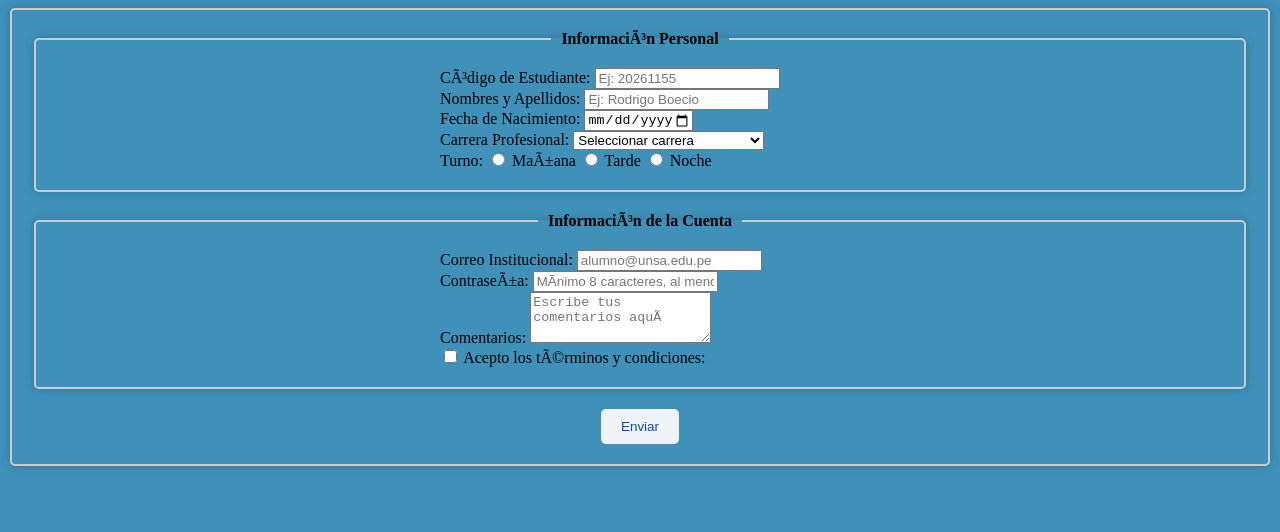
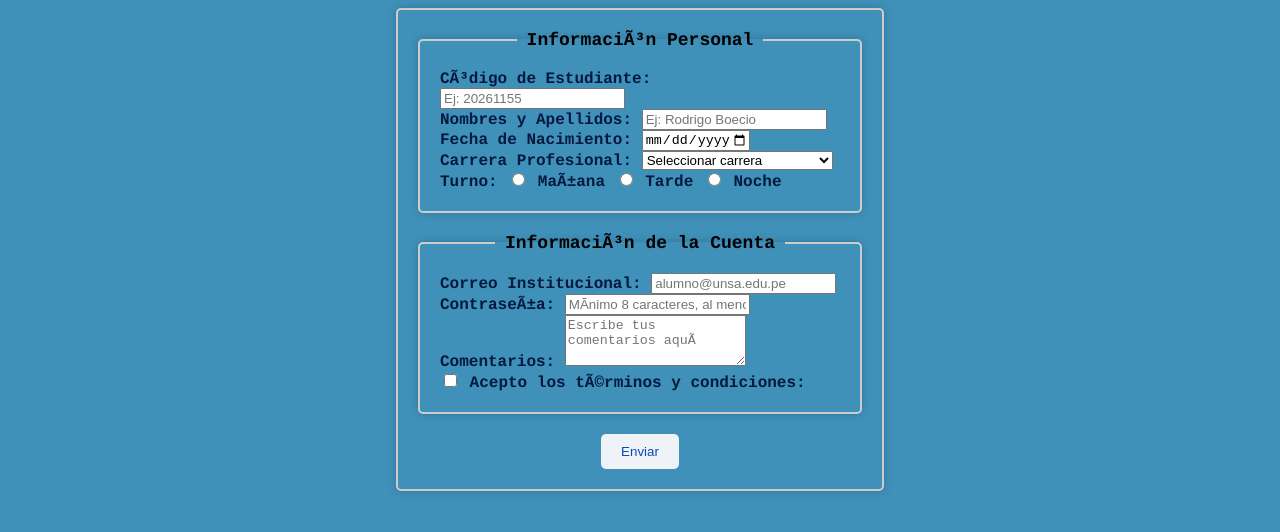
Before and after one commit to f-mamanip/IDWeb, a plain HTML site: page Lab02/index.html in a window 1280 px wide. Drawn offline with Linux system fonts and the light colour scheme.

Commit message:
upload: actualizacion de CSS

```diff
--- a/Lab02/css/style.css
+++ b/Lab02/css/style.css
@@ -3,6 +3,10 @@ body {
 }
 
 fieldset {
+    font-size: 16px;
+    font-family: Courier, cursive ;
+    margin: auto;
+    width: fit-content;
     padding: 10px 20px;
     box-shadow: 0 0 10px rgba(5, 5, 5, 0.2);
     border: 2px solid #ccc;
@@ -12,6 +16,8 @@ fieldset {
 }
 
 legend {
+    font-size: 18px;
+    font-family: Courier, cursive ;
     display: inline-block;
     width: auto;
     padding: 10px 20px;
@@ -21,10 +27,15 @@ legend {
     margin-right: auto;
 }
 
+
+
 .form-group {
+    font-weight: bold;
     width: 400px;
     margin-left: auto;
     margin-right: auto;
+    font-family: Courier, cursive ;
+    color :#04193e
 }
 
 .form-button:hover{
```
